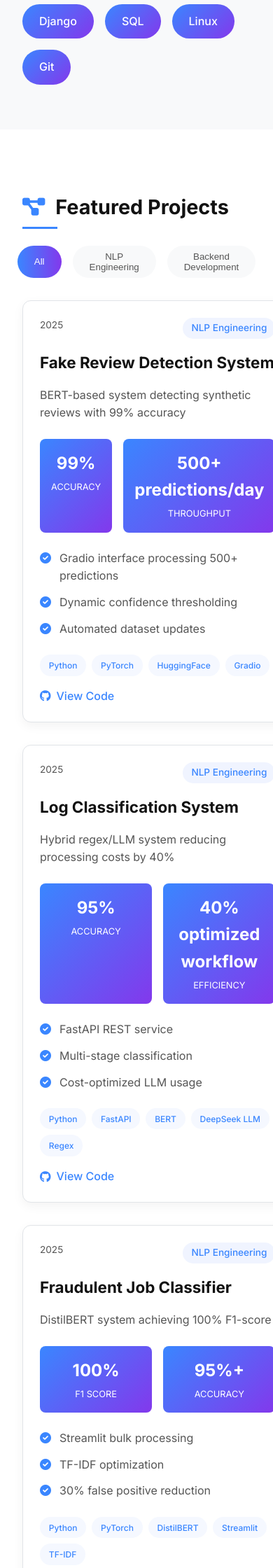
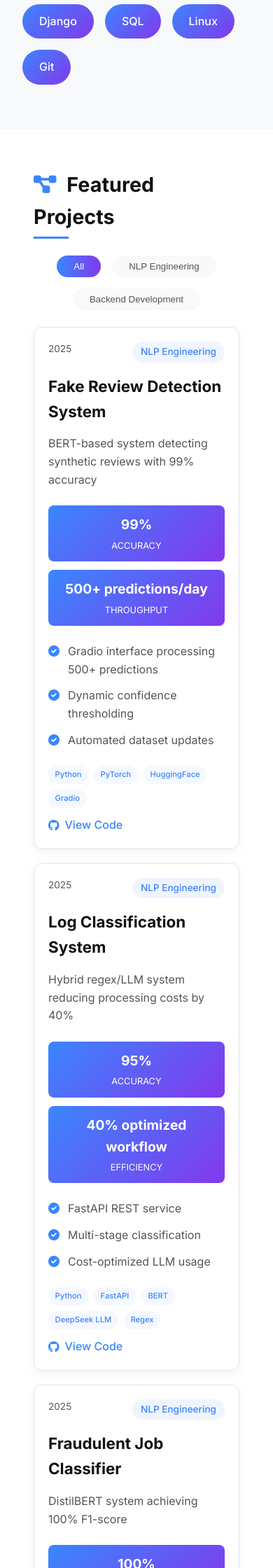
Before and after one commit to debojit11/debojit11.github.io, a Jekyll site: the page built from index.md, in a window 390 px wide. Shown: the part 2258-4498 px from the top of the page at 70% size. Built offline with Jekyll 4.4.1, drawn with Linux system fonts in a browser that asks for light colours.

Commit message:
changed css

```diff
--- a/assets/css/main.scss
+++ b/assets/css/main.scss
@@ -574,8 +574,61 @@
     text-align: center;
   }
 
+  .projects-section {
+    padding: 2rem 1rem; // Add horizontal padding to section
+
+    .filter-buttons {
+      flex-wrap: wrap; // Allow buttons to wrap if needed
+      margin-bottom: 1.5rem;
+    }
+  }
+
   .projects-grid {
     grid-template-columns: 1fr;
+    gap: 1.25rem;
+    padding: 0; // Remove any extra padding
+    margin: 0 -0.5rem; // Small negative margin to utilize full width
+  }
+
+  .project-card {
+    padding: 1.25rem;
+    margin: 0 0.5rem; // Counteract the negative grid margin
+    transform: none !important; // Disable hover effects on mobile
+
+    &:hover {
+      transform: none !important;
+    }
+
+    .metrics-container {
+      flex-wrap: wrap;
+      gap: 0.75rem;
+      margin: 1rem 0;
+
+      .metric {
+        flex: 1 1 calc(50% - 0.75rem); // Two metrics per row
+        min-width: 0; // Allow shrinking
+        padding: 0.75rem;
+
+        .metric-value {
+          font-size: 1.2rem;
+        }
+      }
+    }
+
+    .project-footer {
+      flex-direction: column;
+      align-items: flex-start;
+      gap: 0.75rem;
+
+      .tech-pills {
+        max-width: 100%;
+
+        span {
+          font-size: 0.7rem;
+          padding: 0.25rem 0.6rem;
+        }
+      }
+    }
   }
 
   .contact-methods {
```
